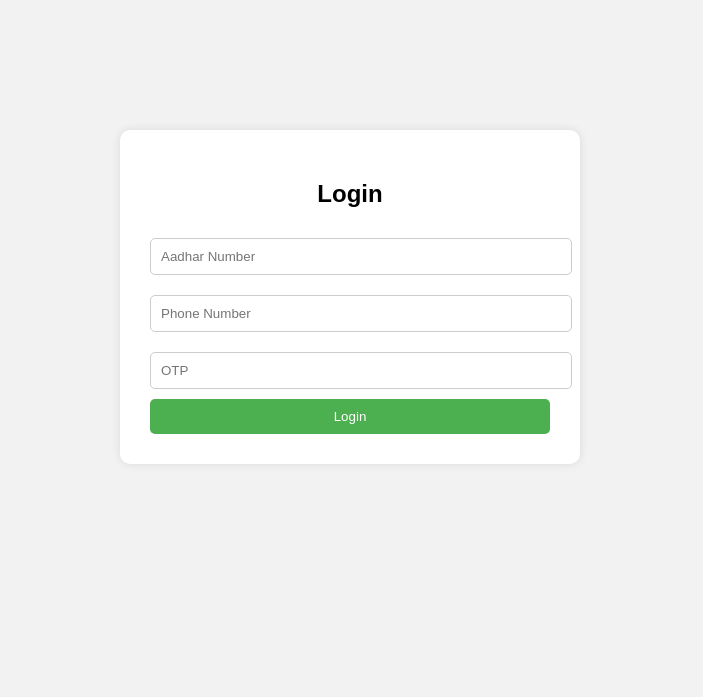
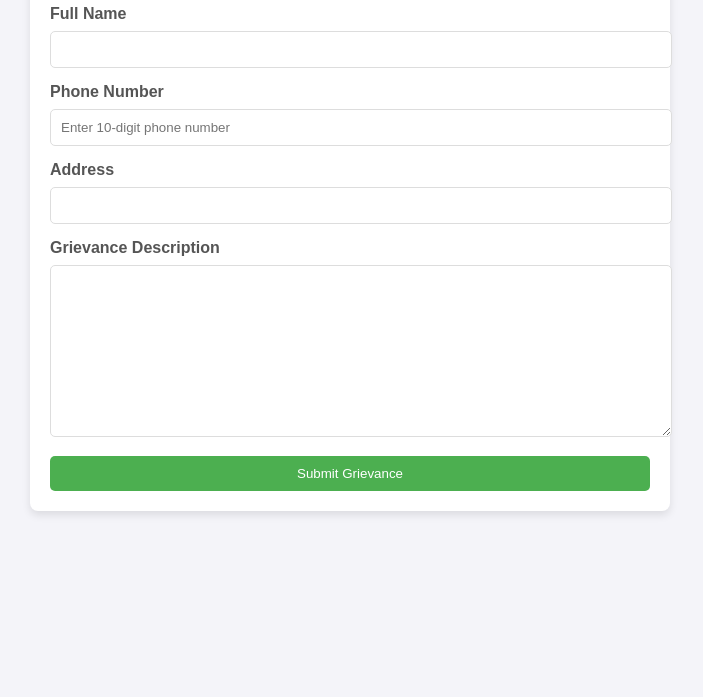
Before and after one commit to Vighnesh037/matrix, a plain HTML site: page index.html in a window 1280 px wide. Shown: the part 103-800 px from the top of the page, without its empty margins (290-993 px from the left). Drawn offline with Linux system fonts and the light colour scheme.

Commit message:
Add files via upload
grievience

```diff
--- a/index.html
+++ b/index.html
@@ -3,19 +3,33 @@
 <head>
     <meta charset="UTF-8">
     <meta name="viewport" content="width=device-width, initial-scale=1.0">
-    <title>MyGovIndia</title>
+    <title>Grievance Ticket Submission</title>
     <link rel="stylesheet" href="style.css">
 </head>
 <body>
-    <div class="login-container">
-        <h2>Login</h2>
-        <form id="loginForm">
-            <input type="text" id="aadhar" class="input-field" placeholder="Aadhar Number" required><br>
-            <input type="text" id="phone" class="input-field" placeholder="Phone Number" required><br>
-            <input type="text" id="otp" class="input-field" placeholder="OTP" required><br>
-            <button type="submit" class="btn-login"><a href="index1.html"></a>Login</button>
+
+    <div class="container">
+        <h2>Grievance Ticket Submission</h2>
+
+        <form id="grievanceForm">
+            <label for="name">Full Name</label>
+            <input type="text" id="name" name="name" required>
+
+            <label for="phone">Phone Number</label>
+            <input type="tel" id="phone" name="phone" required pattern="^\d{10}$" placeholder="Enter 10-digit phone number">
+
+            <label for="address">Address</label>
+            <input type="text" id="address" name="address" required>
+
+            <label for="description">Grievance Description</label>
+            <textarea id="description" name="description" required></textarea>
+
+            <button type="submit">Submit Grievance</button>
+            <div class="error" id="errorMessage"></div>
         </form>
     </div>
+
     <script src="script.js"></script>
+
 </body>
 </html>
--- a/script.js
+++ b/script.js
@@ -1,13 +1,26 @@
-document.getElementById('loginForm').addEventListener('submit', function(e) {
-    e.preventDefault();
+document.getElementById('grievanceForm').addEventListener('submit', function(event) {
+    event.preventDefault();
 
-    const aadhar = document.getElementById('aadhar').value;
-    const phone = document.getElementById('phone').value;
-    const otp = document.getElementById('otp').value;
+    let name = document.getElementById('name').value;
+    let phone = document.getElementById('phone').value;
+    let address = document.getElementById('address').value;
+    let description = document.getElementById('description').value;
+    let errorMessage = document.getElementById('errorMessage');
 
-    if (aadhar==521769012867 && phone==7306922451 && otp==123456) {
-        window.location.href = 'index1.html';
-    } else {
-        alert('Incorrect credintials!');
+    // Basic validation
+    if (!name || !phone || !address || !description) {
+        errorMessage.textContent = 'All fields are required.';
+        return;
     }
+
+    if (!/^\d{10}$/.test(phone)) {
+        errorMessage.textContent = 'Please enter a valid 10-digit phone number.';
+        return;
+    }
+
+    // Simulate form submission (Replace with your back-end code or API)
+    alert("Grievance submitted successfully!\nName: " + name + "\nPhone: " + phone + "\nAddress: " + address + "\nDescription: " + description);
+
+    // Clear the form
+    document.getElementById('grievanceForm').reset();
 });
--- a/style.css
+++ b/style.css
@@ -1,44 +1,59 @@
 body {
     font-family: Arial, sans-serif;
-    background-color: #f2f2f2;
-    display: flex;
-    justify-content: center;
-    align-items: center;
-    height: 100vh;
+    background-color: #f4f4f9;
     margin: 0;
+    padding: 20px;
 }
 
-.login-container {
-    background-color: #fff;
-    padding: 30px;
-    border-radius: 10px;
-    box-shadow: 0 0 10px rgba(0, 0, 0, 0.1);
-    width: 400px;
+.container {
+    max-width: 600px;
+    margin: 0 auto;
+    padding: 20px;
+    background-color: #ffffff;
+    border-radius: 8px;
+    box-shadow: 0 4px 8px rgba(0, 0, 0, 0.1);
 }
 
-.login-container h2 {
+h2 {
     text-align: center;
-    margin-bottom: 20px;
+    color: #333;
 }
 
-.input-field {
+label {
+    font-weight: bold;
+    display: block;
+    margin-bottom: 8px;
+    color: #555;
+}
+
+input[type="text"], input[type="tel"], textarea {
     width: 100%;
     padding: 10px;
-    margin: 10px 0;
-    border: 1px solid #ccc;
+    margin-bottom: 15px;
     border-radius: 5px;
+    border: 1px solid #ddd;
 }
 
-.btn-login {
-    width: 100%;
-    padding: 10px;
+textarea {
+    resize: vertical;
+    min-height: 150px;
+}
+
+button {
     background-color: #4CAF50;
     color: white;
+    padding: 10px 20px;
     border: none;
     border-radius: 5px;
     cursor: pointer;
+    width: 100%;
 }
 
-.btn-login:hover {
+button:hover {
     background-color: #45a049;
 }
+
+.error {
+    color: red;
+    font-size: 0.9em;
+}
```
Also changed, not shown: server.js (added).
